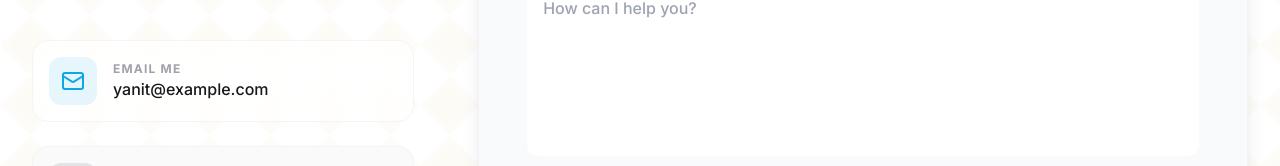
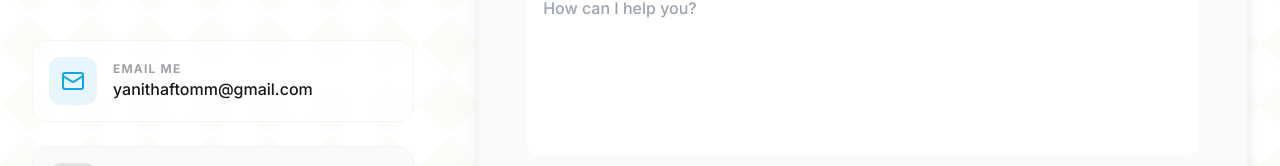
Before and after one commit to yanitbee/portfolio, a React (Vite) app: page / in a window 1280 px wide. Shown: the part 4104-4270 px from the top of the page. Built offline with nearby package versions, Linux system fonts and the light colour scheme.

Commit message:
feat: add Contact component with form submission and social links

```diff
--- a/src/components/Contact.jsx
+++ b/src/components/Contact.jsx
@@ -68,7 +68,7 @@ const Contact = () => {
                 </div>
                 <div>
                     <h4 className="text-xs font-bold text-zinc-400 uppercase tracking-widest">Email Me</h4>
-                    <p className="text-zinc-900 dark:text-white font-medium">yanit@example.com</p>
+                    <p className="text-zinc-900 dark:text-white font-medium">yanithaftomm@gmail.com</p>
                 </div>
               </div>
 
```
